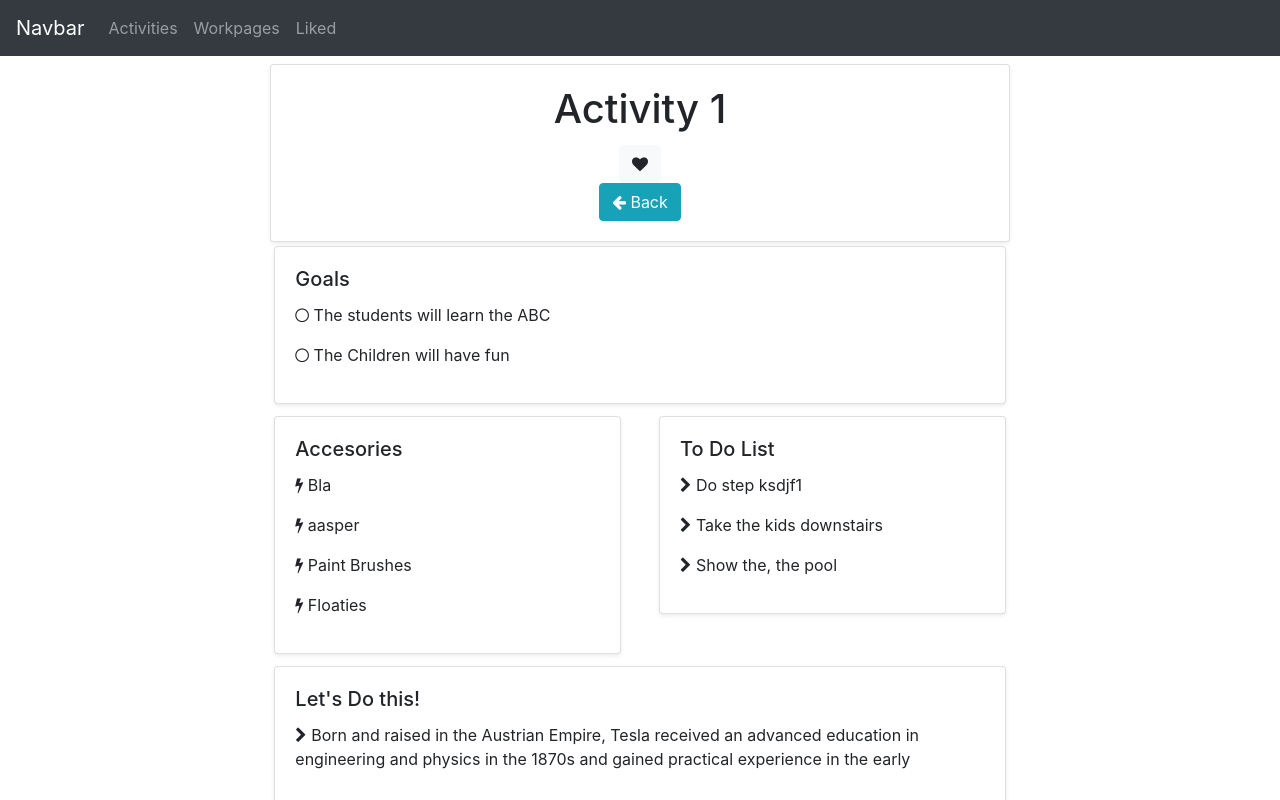
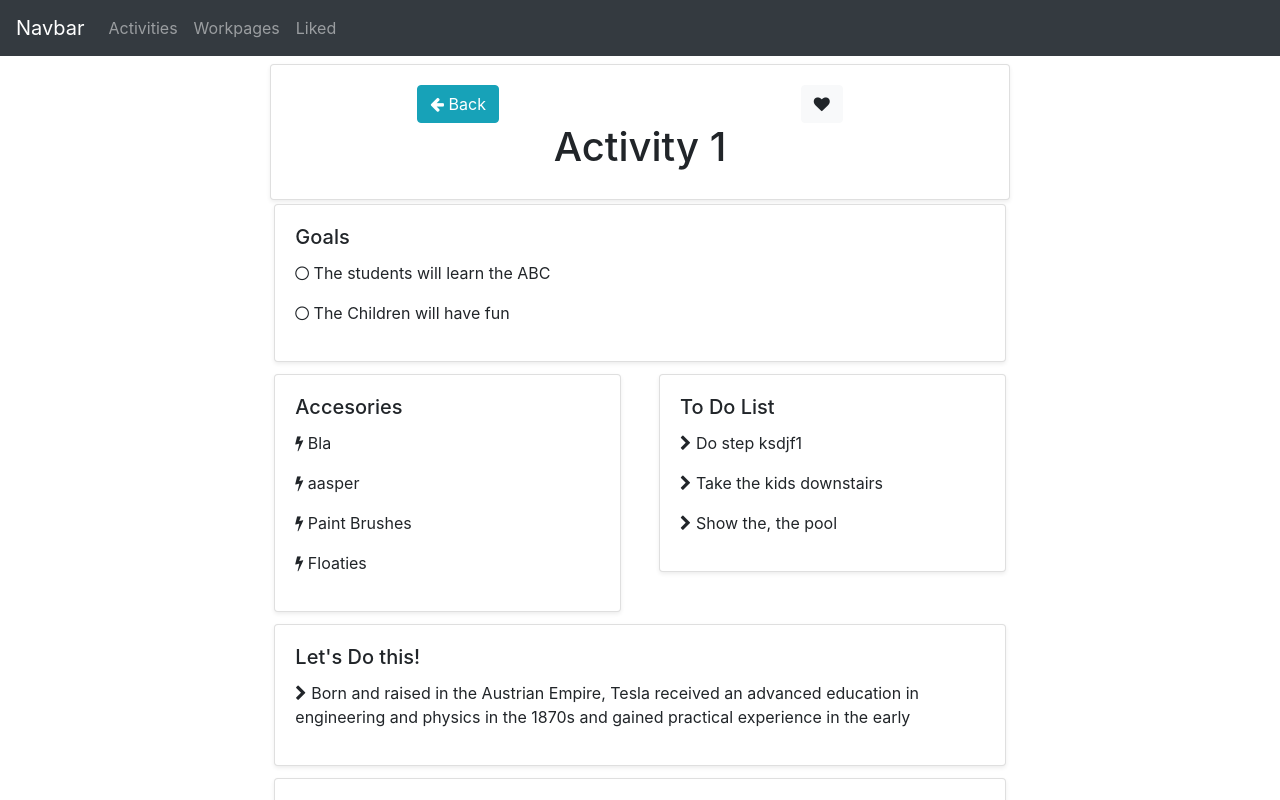
Before and after one commit to AsafAaronson/TeachGlobalApp-Frontend, a React (Create React App) app: page /activity/1 in a window 1280 px wide. Shown: the top 800 px of the page. Built offline with nearby package versions, Linux system fonts and the light colour scheme.

Commit message:
Created Page Header component for Act/Wkp Pages

```diff
--- /dev/null
+++ b/src/components/PageHeaderCard.jsx
@@ -0,0 +1,49 @@
+import React, { Component } from 'react';
+import LikeButton from "../components/LikeButton";
+import { Link } from "react-router-dom";
+
+//props: text, id, parentLink, isLiked, raiseLike
+
+class PageHeaderCard extends Component {
+    raiseLike = id => {
+        this.props.raiseLike(id);
+    };
+
+    render() {
+        return (
+            <div>
+                <div className="row justify-content-center">
+                    <div className="col col-md-10 col-lg-8">
+                        <div className="card shadow-sm text-center">
+                            <div className="card-body">
+                                <div className="row justify-content-center">
+                                    <div className="col text-start">
+                                        <Link to={this.props.parentLink}>
+                                            <button className="btn btn-info">
+                                                <i class="fa fa-arrow-left" /> Back
+                                            </button>
+                                        </Link>
+                                    </div>
+                                    <div className="col text-end">
+                                        <LikeButton
+                                            raiseLike={id => this.raiseLike(id)}
+                                            isLiked={this.props.isLiked}
+                                            id={this.props.id}
+                                        />
+                                    </div>
+                                </div>
+                                <div className="row justify-content-center">
+                                    <h1>
+                                        {this.props.text}
+                                    </h1>
+                                </div>
+                            </div>
+                        </div>
+                    </div>
+                </div>
+            </div>
+        );
+    }
+}
+
+export default PageHeaderCard;
--- a/src/pages/ActivityPage.js
+++ b/src/pages/ActivityPage.js
@@ -1,7 +1,6 @@
 import React, { Component } from "react";
 import Card from "../components/Card";
-import LikeButton from "../components/LikeButton";
-import {Link} from 'react-router-dom';
+import PageHeaderCard from "../components/PageHeaderCard";
 
 //props: activity:{id, title, content:{goals, accesories, todo, dothis, adapt}, isLiked}, raiseLike
 
@@ -23,7 +22,14 @@ class ActivityPage extends Component {
         return (
             <div className="container p-2">
                 {/* Page Header */}
-                <div className="row justify-content-center">
+                <PageHeaderCard
+                    text={this.props.activity.title}
+                    id={this.props.activity.id}
+                    isLiked={this.props.activity.isLiked}
+                    parentLink="/activities"
+                    raiseLike= {id => this.raiseLike(id)}
+                />
+                {/* <div className="row justify-content-center">
                     <div className="col col-md-10 col-lg-8">
                         <div className="card shadow-sm text-center">
                             <div className="card-body">
@@ -39,7 +45,7 @@ class ActivityPage extends Component {
                             </div>
                         </div>
                     </div>
-                </div>
+                </div> */}
                 {/* Goals Row */}
                 <div className="row justify-content-center">
                     <div className="col col-md-10 col-lg-8">
--- a/src/pages/WorkpagePage.js
+++ b/src/pages/WorkpagePage.js
@@ -1,6 +1,5 @@
 import React, { Component } from "react";
-import LikeButton from "../components/LikeButton";
-import { Link } from "react-router-dom";
+import PageHeaderCard from "../components/PageHeaderCard";
 
 //props: workpage:{id, title, description, content:{picture}, isLiked}, raiseLike
 
@@ -13,31 +12,20 @@ class WorkpagePage extends Component {
         return (
             <div className="container p-2">
                 {/* Page Header */}
-                <div className="row justify-content-center">
-                    <div className="col col-md-10 col-lg-8">
-                        <div className="card shadow-sm text-center">
-                            <div className="card-body">
-                                <h1 className="card-title">
-                                    {this.props.workpage.title}
-                                </h1>
-                                <LikeButton
-                                    raiseLike={id => this.raiseLike(id)}
-                                    isLiked={this.props.workpage.isLiked}
-                                    id={this.props.workpage.id}
-                                />
-                                <Link to="/workpages">
-                                    <button className="btn btn-info">
-                                        <i class="fa fa-arrow-left" /> Back
-                                    </button>
-                                </Link>
-                            </div>
-                        </div>
-                    </div>
-                </div>
+                <PageHeaderCard
+                    text={this.props.workpage.title}
+                    id={this.props.workpage.id}
+                    isLiked={this.props.workpage.isLiked}
+                    parentLink="/workpages"
+                    raiseLike= {id => this.raiseLike(id)}
+                />
                 {/* Content Picture */}
                 <div className="row justify-content-center">
                     <div className="col col-md-10 col-lg-8 text-center">
-                        <img src={this.props.workpage.content.imgUrl} alt={this.props.workpage.title}/>
+                        <img
+                            src={this.props.workpage.content.imgUrl}
+                            alt={this.props.workpage.title}
+                        />
                     </div>
                 </div>
             </div>
```
